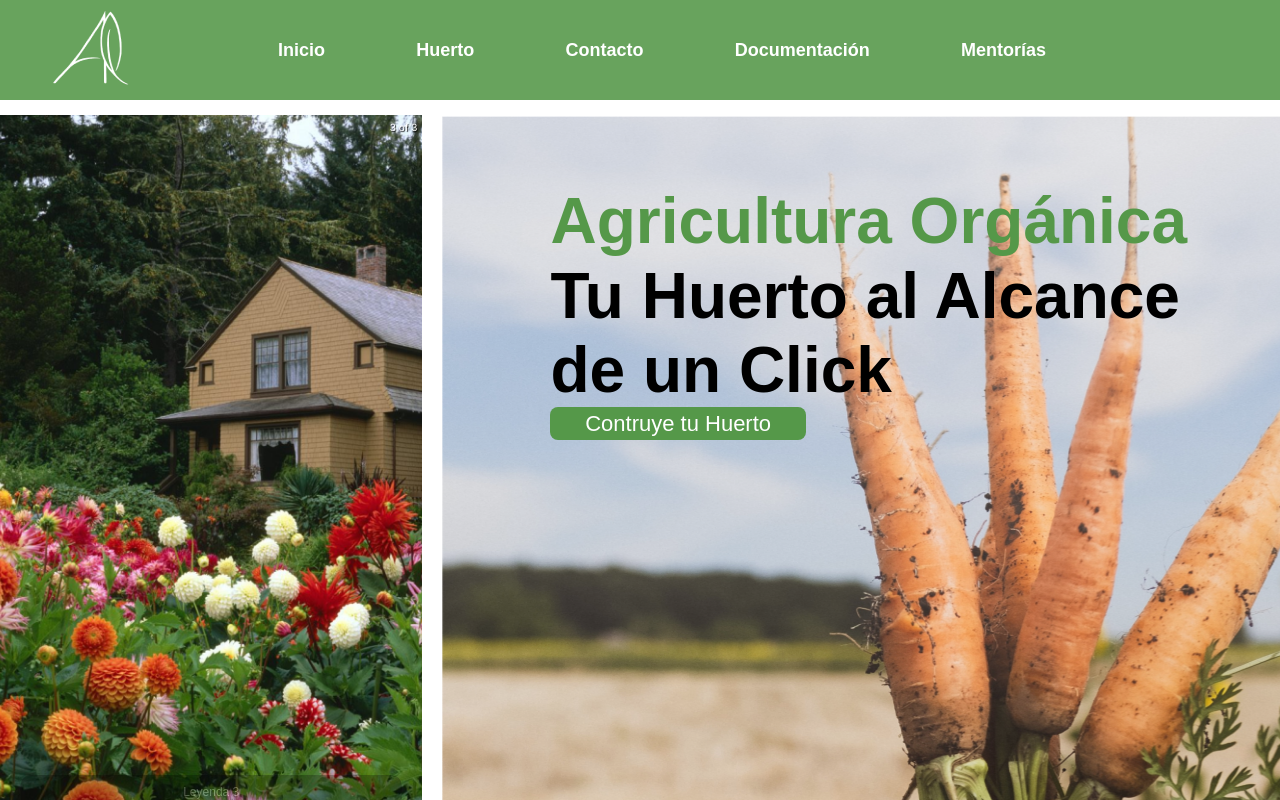
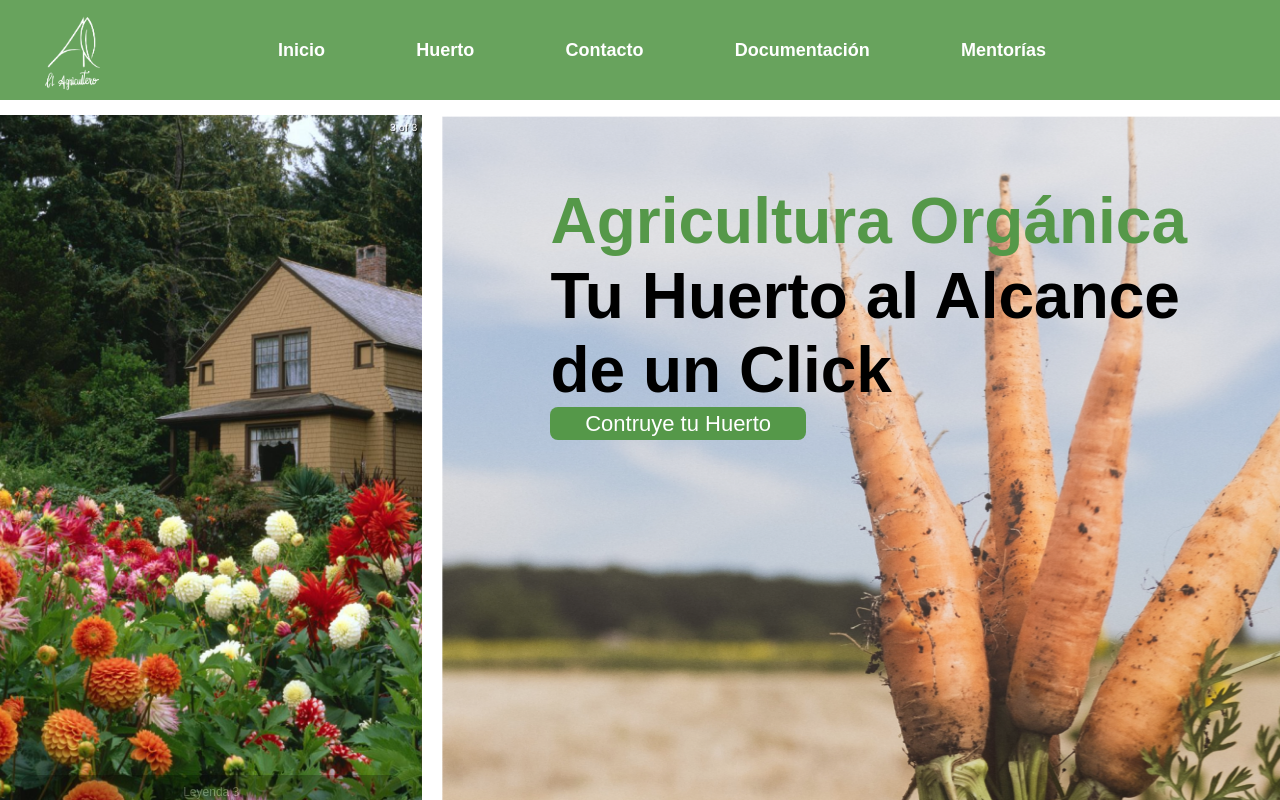
Before and after one commit to junior-debug/elAgricultero, a Next.js app: page / in a window 1280 px wide. Shown: the top 800 px of the page. Built offline with nearby package versions, Linux system fonts and the light colour scheme.

Commit message:
logo was change

```diff
--- a/src/components/header/index.js
+++ b/src/components/header/index.js
@@ -6,8 +6,8 @@ import { useRouter } from "next/navigation";
 import Image from "next/image";
 import "./style.css";
 
-import logoBlanco from "@/assets/brand/logo-blanco.png";
-import logoOriginal from "@/assets/brand/logo-original.png";
+import logoBlanco from "@/assets/brand/blanco-sinfondo.png";
+import logoOriginal from "@/assets/brand/original-sinfondo.png";
 import logoNice from "@/assets/brand/original-sinfondo.png";
 import x from "@/assets/icons/x.png";
 import burger from "@/assets/icons/menu.png";
--- a/src/components/header/style.css
+++ b/src/components/header/style.css
@@ -6,6 +6,7 @@
     left: 0;
     width: 100vw;
     z-index: 4;
+    height: 100px;
 }
 .space {
     height: 100px;
@@ -14,6 +15,11 @@
 .containerLogo {
     margin-left: 22px;
     width: 20%;
+}
+
+.logoBlanco {
+    height: 100%;
+    width: auto;
 }
 
 .containerLogoMenu {
@@ -36,6 +42,8 @@
 
 .logoOriginal {
     display: none;
+    height: 80px;
+    width: auto;
 }
 
 .ul li {
```
Also changed, not shown: 1 other file (tests, documents, lock files or other folders).
